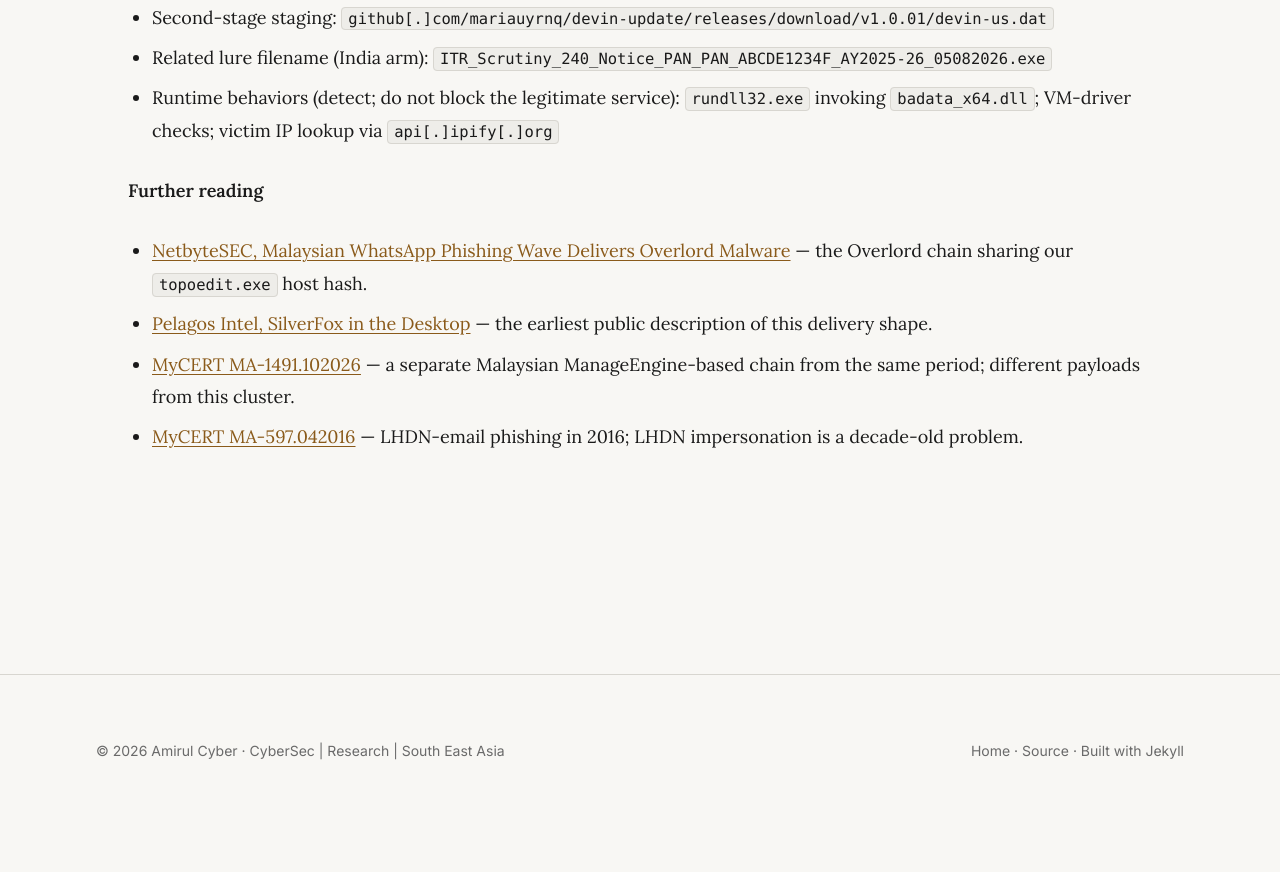
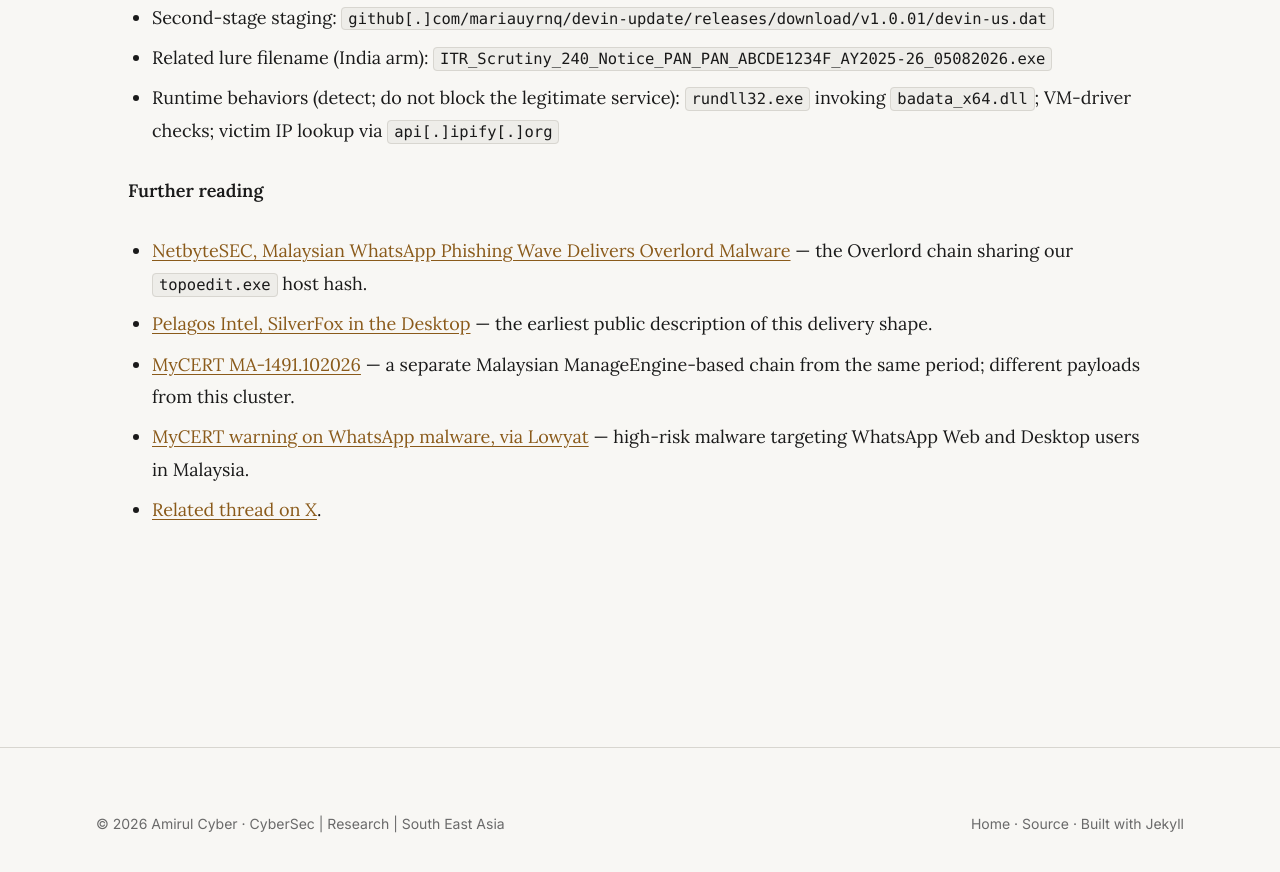
Before and after one commit to amirulcyber/amirulcyber.github.io, a Jekyll site: the page built from _posts/2026-11-02-malaysia-lhdn-tax-audit-impersonate.md, in a window 1280 px wide and 900 px high, scrolled down 7542 px. Shown: the top 872 px of the window. Built offline with Jekyll 4.4.1, drawn with Linux system fonts in a browser that asks for light colours; before the commit the page ends 8369 px from its top, so only the background shows below that.

Commit message:
LHDN post: swap 2016 LHDN ref for MyCERT WhatsApp warning, add X thread

```diff
--- a/_posts/2026-11-02-malaysia-lhdn-tax-audit-impersonate.md
+++ b/_posts/2026-11-02-malaysia-lhdn-tax-audit-impersonate.md
@@ -114,4 +114,5 @@
 - [NetbyteSEC, Malaysian WhatsApp Phishing Wave Delivers Overlord Malware](https://notes.netbytesec.com/2026/10/malaysian-whatsapp-phishing-wave.html) — the Overlord chain sharing our `topoedit.exe` host hash.
 - [Pelagos Intel, SilverFox in the Desktop](https://research.pelagos-intel.com/silverfox-in-the-desktop) — the earliest public description of this delivery shape.
 - [MyCERT MA-1491.102026](https://www.mycert.org.my/portal/advisory?id=MA-1491.102026) — a separate Malaysian ManageEngine-based chain from the same period; different payloads from this cluster.
-- [MyCERT MA-597.042016](https://www.mycert.org.my/portal/advisory?id=MA-597.042016) — LHDN-email phishing in 2016; LHDN impersonation is a decade-old problem.
+- [MyCERT warning on WhatsApp malware, via Lowyat](https://www.lowyat.net/2026/396842/mycert-high-risk-malware-whatsapp-web-desktop-malaysia/) — high-risk malware targeting WhatsApp Web and Desktop users in Malaysia.
+- [Related thread on X](https://x.com/bomccss/status/2099758827386319001).
```
